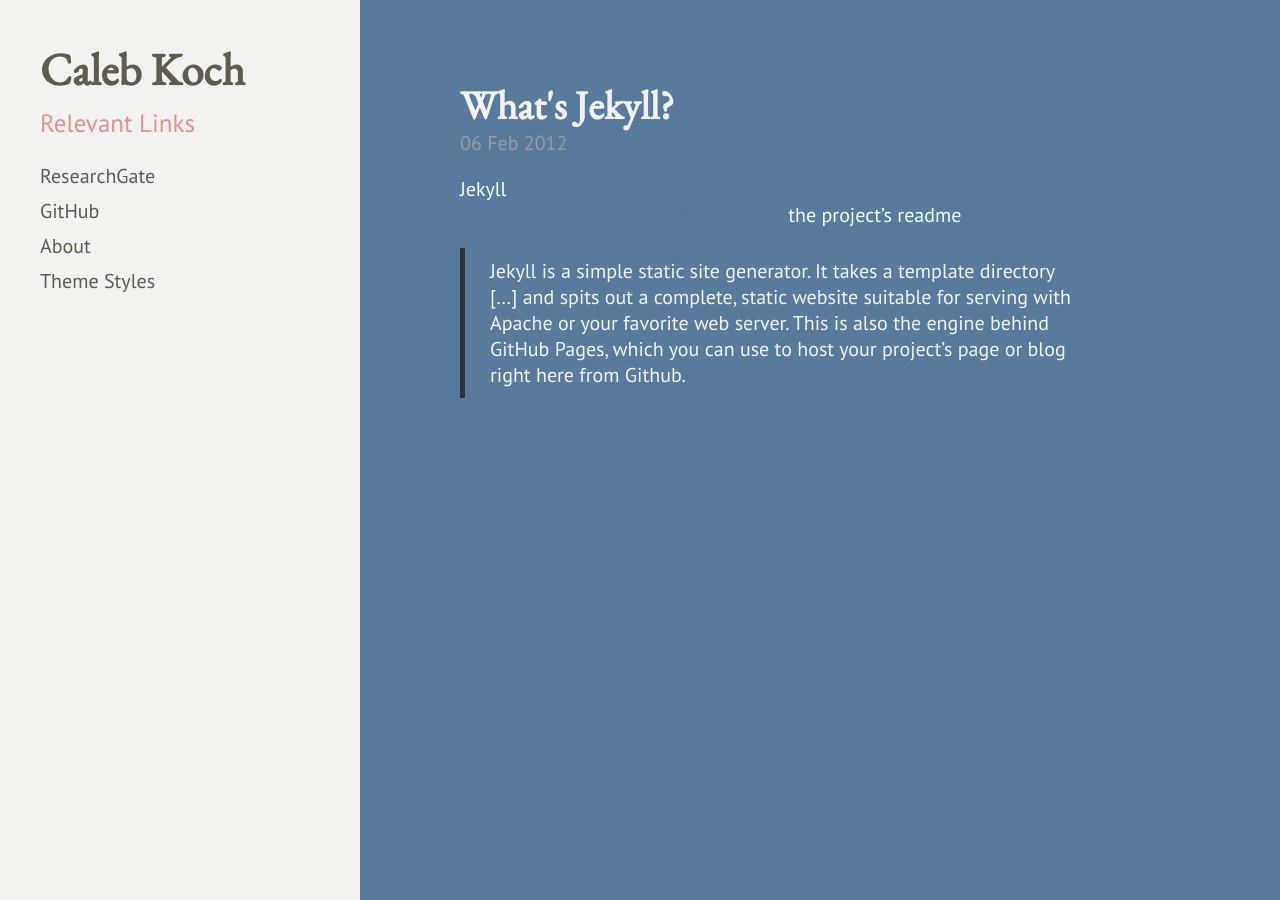
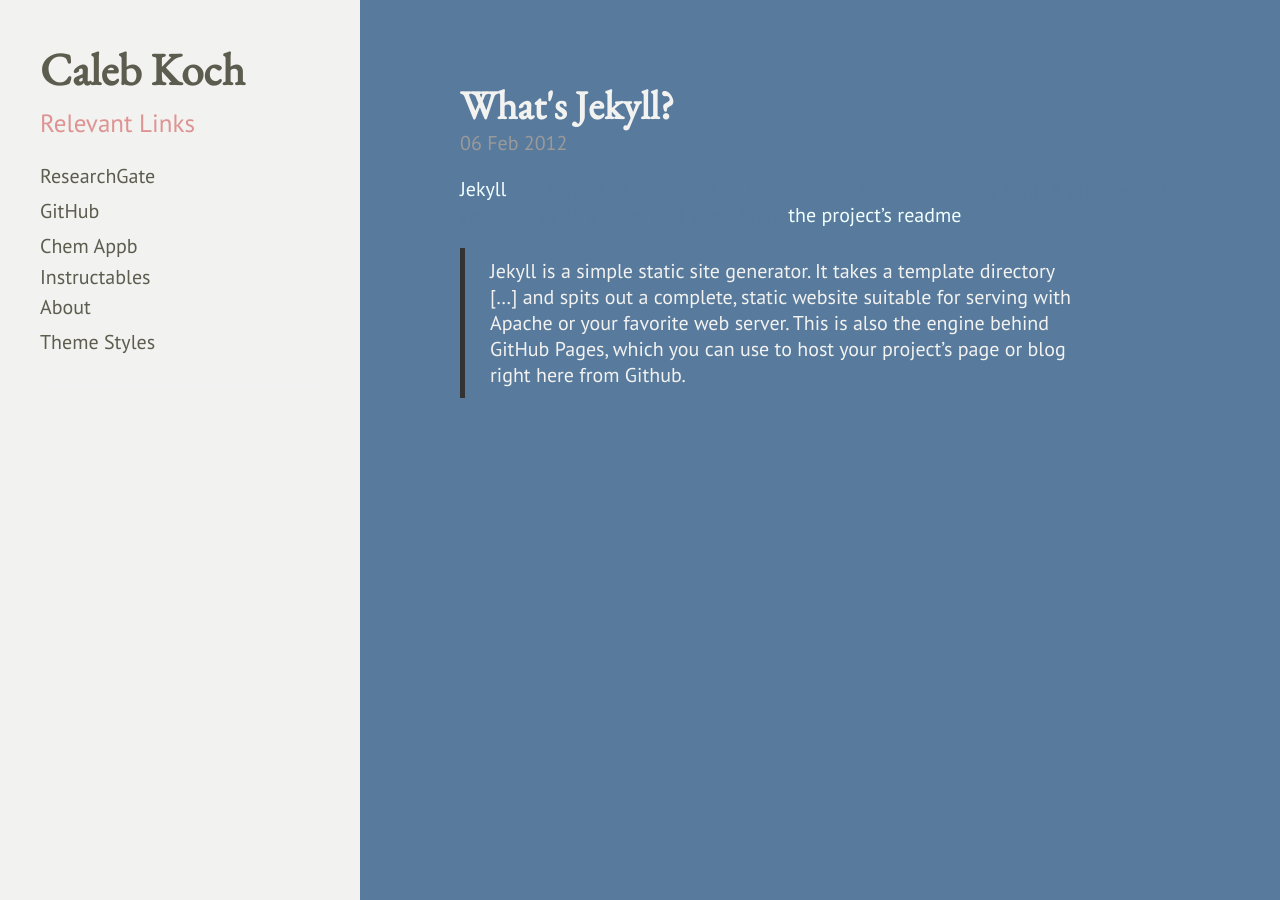
Before and after one commit to cakoch10/cakoch10.github.io, a Jekyll site: the page built from index.html, in a window 1280 px wide. Built offline with Jekyll 4.4.1, drawn with Linux system fonts in a browser that asks for light colours; Markdown is read by kramdown in place of the engine named in the settings; the list of posts is cut into pages by our own code.

Commit message:
Update sidebar.html

```diff
--- a/_includes/sidebar.html
+++ b/_includes/sidebar.html
@@ -13,6 +13,8 @@
       <a class="sidebar-nav-item" href="https://www.researchgate.net/profile/Caleb_Koch">ResearchGate</a>
       <!--{% if page.url == site.baseurl %} active{% endif %}-->
       <a class="sidebar-nav-item" href="https://www.github.com/cakoch10">GitHub</a>
+      <a class="sidebar-nav-item" href="https://play.google.com/store/apps/details?id=appinventor.ai_cakoch10.ChemistryMadeEasy">Chem Appb</a>
+      <a class="http://www.instructables.com/member/cakoch10?show=INSTRUCTABLES">Instructables</a>
 
       {% comment %}
         The code below dynamically generates a sidebar nav of pages with
```
